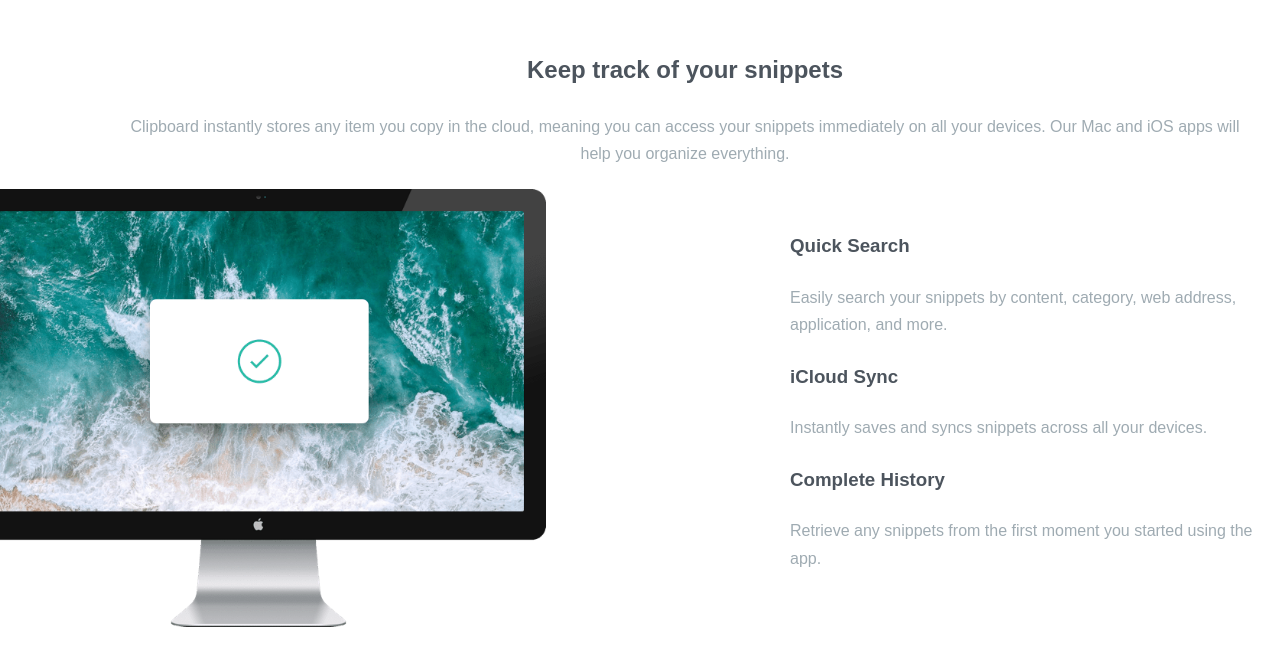
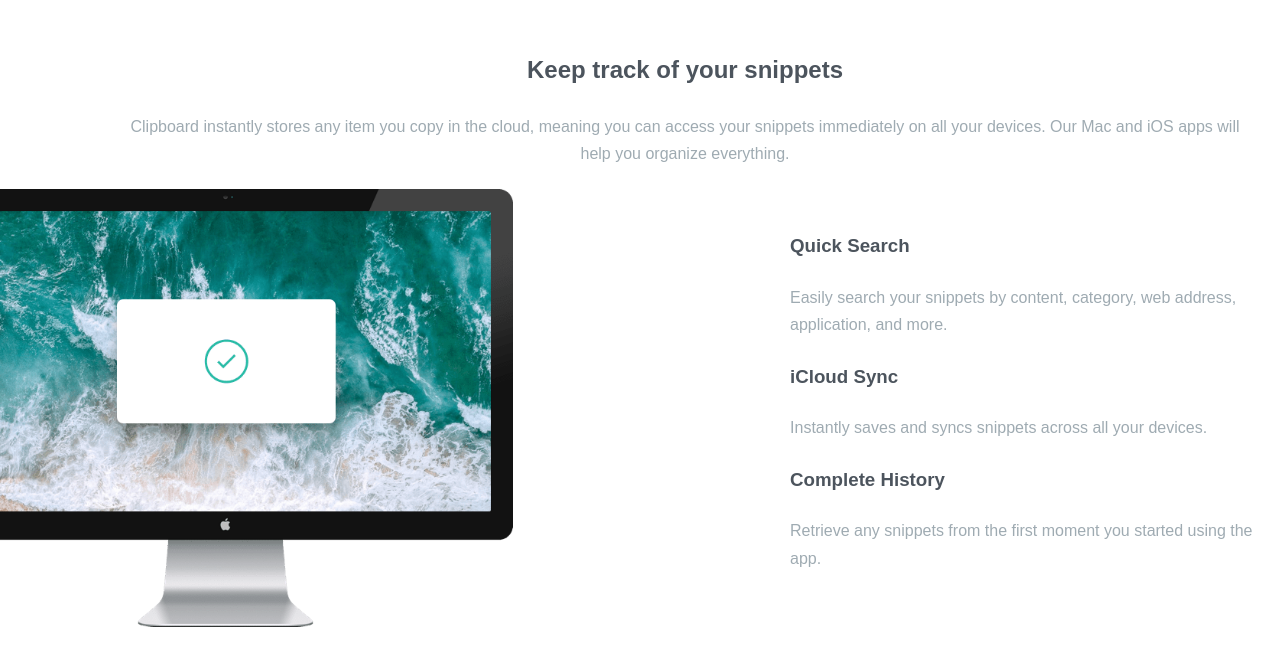
Before and after one commit to devAhmedSixSixSix/clipboard-landing-page, a plain HTML site: page index.html in a window 1280 px wide. Shown: the part 595-1260 px from the top of the page. Drawn offline with Linux system fonts and the light colour scheme; a web font is replaced by a local one.

Commit message:
Update main.css

```diff
--- a/css/main.css
+++ b/css/main.css
@@ -123,7 +123,7 @@ button {
 .track .holder .image img {
   width: 100%;
   position: relative;
-  right: 144px;
+  right: 177px;
 }
 
 @media (max-width: 991px) {
```
